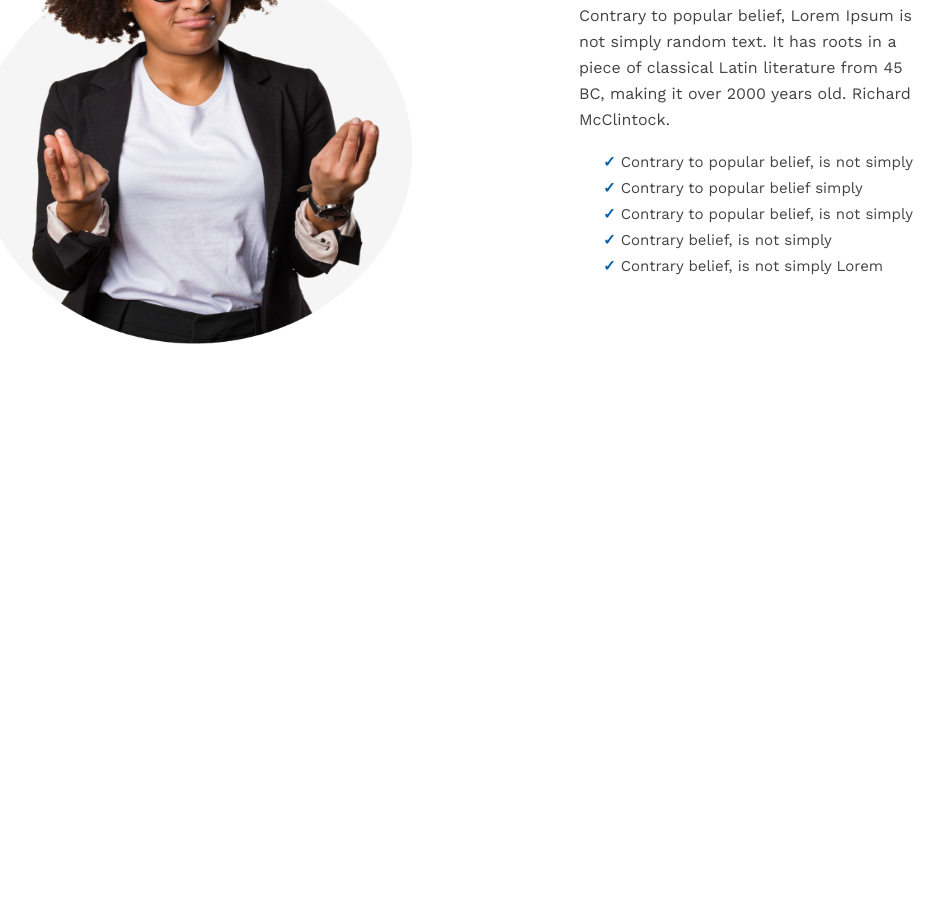
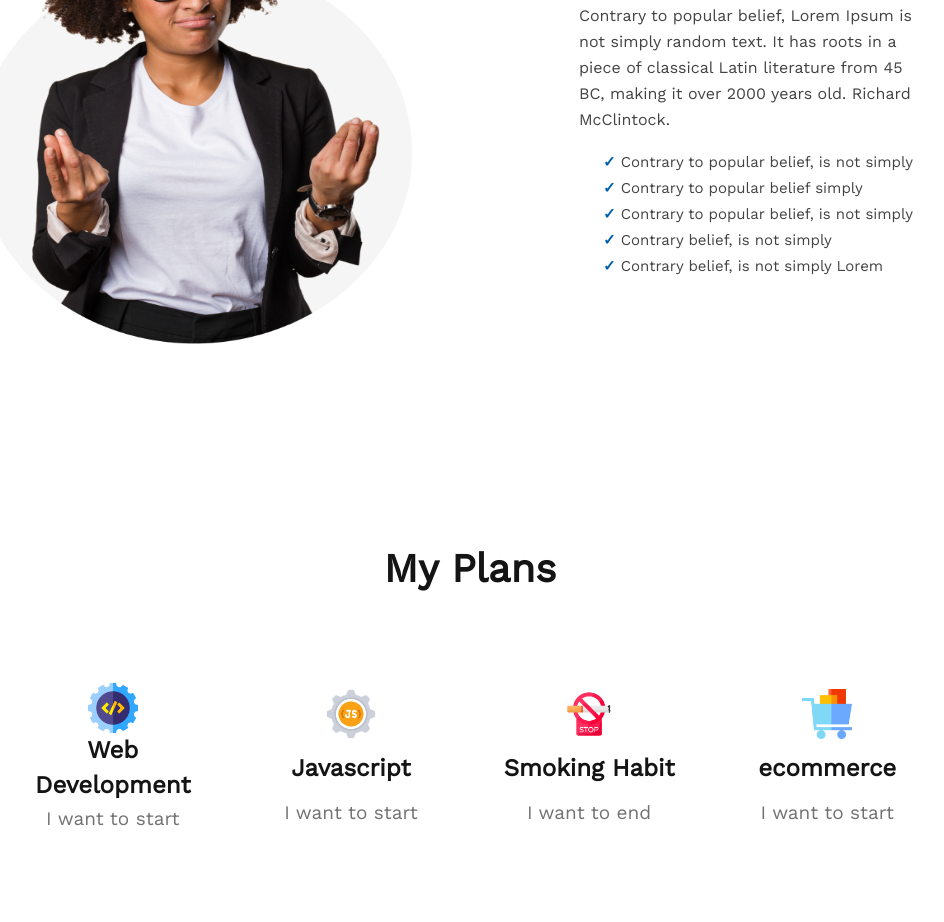
Before and after one commit to towhidulislam2023/new-year-mission-website, a plain HTML site: page index.html in a window 1280 px wide. Shown: the part 1158-2080 px from the top of the page, without its empty margins (170-1114 px from the left). Before the commit the page ends 1640 px from the top, so only its background shows below. Drawn offline with nearby package versions, Linux system fonts and the light colour scheme.

Commit message:
plan-section-complate

```diff
--- a/index.html
+++ b/index.html
@@ -43,6 +43,35 @@
                 </div>
             </div>
         </section>
+        <section class="plans">
+            <div class="plan-box">
+                <h1 class="plan-title">My Plans</h1>
+                <div class="m-plan-box">
+                    <div class="skill-box">
+                        <img src="./images/icons/web.png" alt="" class="skill-image">
+                        <h4 class="skill-title">Web Development</h4>
+                        <p class="slill-desc">I want to start</p>
+                    </div>
+                    <div class="skill-box">
+                        <img src="./images/icons/js.png" alt="" class="skill-image">
+                        <h4 class="skill-title">Javascript</h4>
+                        <p class="slill-desc">I want to start</p>
+                    </div>
+                    <div class="skill-box">
+                        <img src="./images/icons/smoke.png" alt="" class="skill-image">
+                        <h4 class="skill-title">Smoking Habit</h4>
+                        <p class="slill-desc">I want to end</p>
+                    </div>
+                    <div class="skill-box">
+                        <img src="./images/icons/ecom.png" alt="" class="skill-image">
+                        <h4 class="skill-title">ecommerce</h4>
+                        <p class="slill-desc">I want to start</p>
+                    </div>
+
+                </div>
+
+            </div>
+        </section>
     </main>
 </body>
 </html>
--- a/new-year-web-css/style.css
+++ b/new-year-web-css/style.css
@@ -122,15 +122,87 @@
     margin-bottom: 16px;
 }
 
-.failures-list-srl li {margin-left: 24px ;
+.failures-list-srl li {
+    margin-left: 24px;
     font-weight: 400;
     font-size: 15px;
     line-height: 26px;
     color: #444343;
-    list-style:none;
+    list-style: none;
 }
+
 .failures-list-srl li:before {
     content: '✓';
     color: #005FAC;
     font-weight: bold;
-  }
+}
+
+/* plans section  */
+.plans {
+    height: 55vh;
+    width: 100%;
+    /* background: red; */
+    display: flex;
+    align-items: center;
+    justify-content: center;
+}
+
+.plan-box {
+    height: 380px;
+    width: 80%;
+    /* background: yellow; */
+    display: flex;
+    flex-direction: column;
+    align-items: center;
+    justify-content: space-around;
+}
+
+.plan-title {
+    font-weight: 900;
+    font-size: 40px;
+    line-height: 47px;
+    text-align: center;
+    color: #151414;
+}
+
+.m-plan-box {
+    height: 203px;
+    width: 90%;
+    /* background: brown; */
+    display: flex;
+    align-items: center;
+    justify-content: center;
+    gap: 31px;
+}
+
+.skill-box {
+    height: 150px;
+    width: 300px;
+    /* background-color: aqua; */
+    display: flex;
+    align-items: center;
+    justify-content: space-around;
+    flex-direction: column;
+
+}
+
+.skill-image {
+    height: 50px;
+    width: 50px;
+}
+
+.skill-title {
+    font-weight: 700;
+    font-size: 24px;
+    line-height: 35px;
+    text-align: center;
+    color: #151414;
+}
+
+.slill-desc {
+    font-weight: 500;
+    font-size: 19px;
+    line-height: 29px;
+    text-align: center;
+    color: #737272;
+}
```
